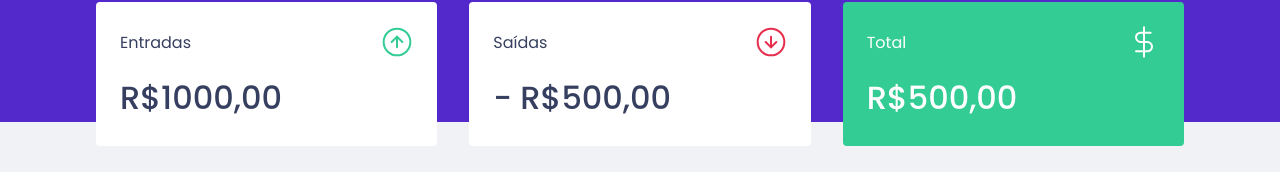
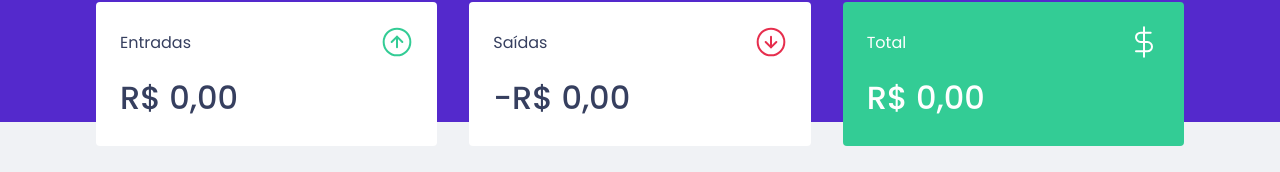
Before and after one commit to Nickithine/dtmoney, a React (Create React App) app: page / in a window 1280 px wide. Shown: the part 118-290 px from the top of the page. Built offline with nearby package versions, Linux system fonts and the light colour scheme; no server answers; what miragejs would draw is missing.

Commit message:
feat: Ajustando summary e criando novo hook
Alinhando o summary com o que vem da requisição e fazendo os calculos.
Passando o useContext utilizado nas transações para um novo hook
personalizado.

```diff
--- a/src/App.tsx
+++ b/src/App.tsx
@@ -4,7 +4,7 @@
 import { Header } from "./components/Header";
 import { NewTransactionModal } from "./components/NewTransactionModal";
 import { GlobalStyle } from "./styles/global";
-import { TransactionsProvider } from "./TransactionsContext";
+import { TransactionsProvider } from "./hooks/useTransactions";
 
 Modal.setAppElement('#root');
 
--- a/src/components/NewTransactionModal/index.tsx
+++ b/src/components/NewTransactionModal/index.tsx
@@ -1,13 +1,12 @@
-import { FormEvent, useState, useContext } from 'react';
+import { FormEvent, useState } from 'react';
 import Modal from 'react-modal';
-import { api } from '../../services/api';
-import { TransactionsContext } from '../../TransactionsContext';
 
 import closeImg from '../../assets/close.svg'
 import incomeImg from '../../assets/income.svg'
 import outcomeImg from '../../assets/outcome.svg'
 
 import { Container, TransactionTypeContainer, RadioBox } from './styles';
+import { useTransactions } from '../../hooks/useTransactions';
 
 interface NewTransactionModalProps {
   isOpen: boolean
@@ -16,22 +15,28 @@
 
 export function NewTransactionModal({ isOpen, onRequestClose}: NewTransactionModalProps) {
 
-  const { createTransaction } = useContext(TransactionsContext);
+  const { createTransaction } = useTransactions();
 
   const [title, setTitle] = useState('');
   const [amount, setAmount] = useState(0);
   const [category, setCategory] = useState('');
   const [type, setType] = useState('deposit');
 
-  function handleCreateNewTransaction(event: FormEvent) {
+  async function handleCreateNewTransaction(event: FormEvent) {
     event.preventDefault();
 
-    createTransaction( {
+    await createTransaction( {
       title,
       amount: amount,
       category,
       type
     })
+
+    setTitle('');
+    setAmount(0);
+    setCategory('');
+    setType('deposit');
+    onRequestClose();
   }
 
   return (
--- a/src/components/Summary/index.tsx
+++ b/src/components/Summary/index.tsx
@@ -1,12 +1,28 @@
-import { useContext } from 'react';
 import incomeImg from '../../assets/income.svg';
 import outcomeImg from '../../assets/outcome.svg';
 import totalImg from '../../assets/total.svg';
-import { TransactionsContext } from '../../TransactionsContext';
+import { useTransactions } from '../../hooks/useTransactions';
 import { Container } from "./styles";
 
 export function Summary() {
-  const { transactions } = useContext(TransactionsContext);
+  const { transactions } = useTransactions();
+
+  const summary = transactions.reduce((acc, transaction) => {
+
+    if(transaction.type === 'deposit'){
+      acc.deposits += transaction.amount;
+      acc.total += transaction.amount;
+    } else{
+      acc.withdraws += transaction.amount;
+      acc.total -= transaction.amount;
+    }
+
+    return acc;
+  }, {
+    deposits: 0,
+    withdraws: 0,
+    total: 0
+  })
 
   return (
     <Container>
@@ -15,21 +31,36 @@
           <p>Entradas</p>
           <img src={ incomeImg } alt="Entradas" />
         </header>
-        <strong>R$1000,00</strong>
+        <strong>
+        {new Intl.NumberFormat('pt-BR', {
+          style: 'currency',
+          currency: 'BRL'
+        }).format(summary.deposits)}
+        </strong>
       </div>
       <div>
         <header>
           <p>Saídas</p>
           <img src={ outcomeImg } alt="Saídas" />
         </header>
-        <strong>- R$500,00</strong>
+        <strong>-
+          {new Intl.NumberFormat('pt-BR', {
+            style: 'currency',
+            currency: 'BRL'
+          }).format(summary.withdraws)}
+        </strong>
       </div>
       <div className='highlight-background'>
         <header>
           <p>Total</p>
           <img src={ totalImg } alt="Total" />
         </header>
-        <strong>R$500,00</strong>
+        <strong>
+        {new Intl.NumberFormat('pt-BR', {
+          style: 'currency',
+          currency: 'BRL'
+        }).format(summary.total)}
+        </strong>
       </div>
     </Container>
   )
--- a/src/components/TransactionsTable/index.tsx
+++ b/src/components/TransactionsTable/index.tsx
@@ -1,11 +1,10 @@
-import { useContext } from "react";
-import { TransactionsContext } from "../../TransactionsContext";
+import { useTransactions } from "../../hooks/useTransactions";
 import { Container } from "./styles";
 
 
 export function TransactionsTable() {
 
-  const { transactions } = useContext(TransactionsContext);
+  const { transactions } = useTransactions();
 
   return(
     <Container>
--- a/src/TransactionsContext.tsx
+++ b/src/hooks/useTransactions.tsx
@@ -1,5 +1,5 @@
-import { createContext, ReactNode, useEffect, useState } from 'react';
-import { api } from './services/api';
+import { createContext, ReactNode, useContext, useEffect, useState } from 'react';
+import { api } from '../services/api';
 
 interface Transaction {
   id: number;
@@ -18,10 +18,10 @@
 
 interface TransactionsContextData {
   transactions: Transaction[];
-  createTransaction: (Transaction: TransactionInput ) => void;
+  createTransaction: (Transaction: TransactionInput ) => Promise<void>;
 }
 
-export const TransactionsContext = createContext<TransactionsContextData>(
+const TransactionsContext = createContext<TransactionsContextData>(
   {} as TransactionsContextData
 );
 
@@ -33,8 +33,17 @@
       .then(response => setTransactions(response.data.transactions));
   }, []);
 
-  function createTransaction ( transaction: TransactionInput){
-    api.post('/transactions', transaction);
+  async function createTransaction ( transactionInput: TransactionInput){
+    const response = await api.post('/transactions', {
+      ...transactionInput,
+      createdAt: new Date()
+    });
+    const { transaction } = response.data;
+
+    setTransactions([
+      ...transactions,
+      transaction
+    ]);
   }
 
   return (
@@ -43,3 +52,9 @@
     </TransactionsContext.Provider>
   );
 }
+
+export function useTransactions() {
+  const context = useContext(TransactionsContext);
+
+  return context;
+}
```
